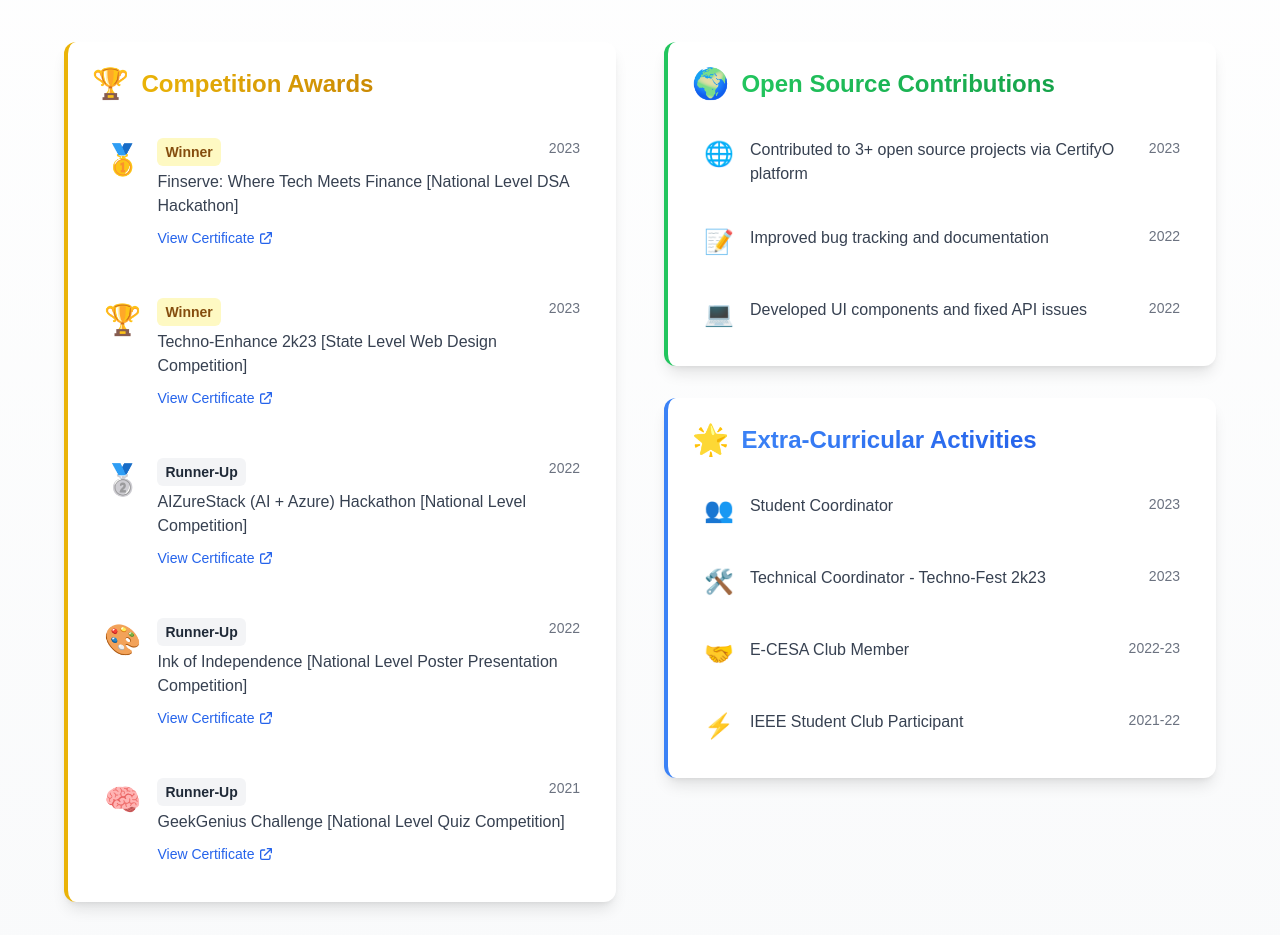
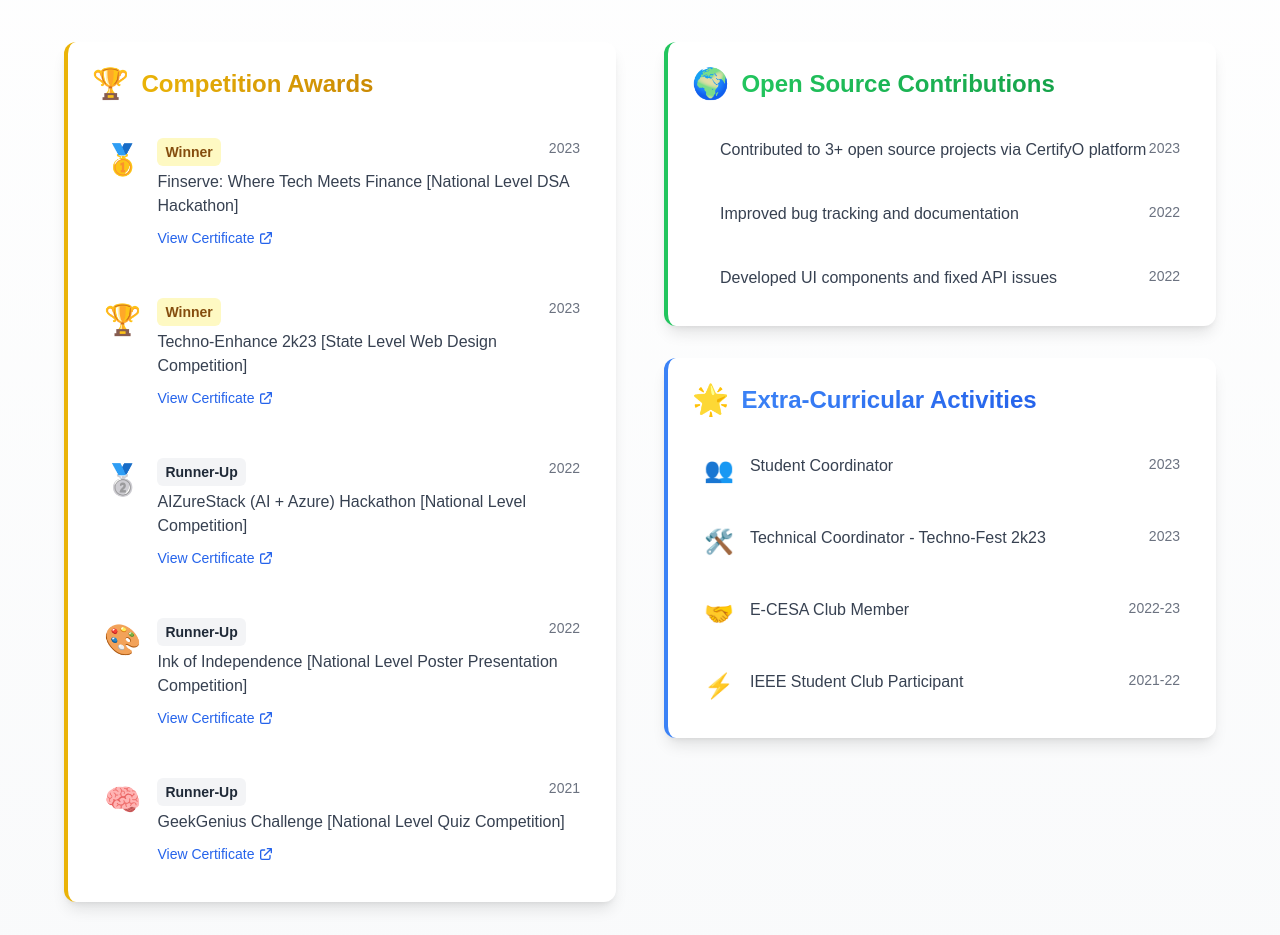
Before and after one commit to ShubhamG2004/My-Portfolio-Using-NextJS, a Next.js app: page / in a window 1280 px wide. Shown: the part 7020-7955 px from the top of the page. Built offline with nearby package versions, Linux system fonts and the light colour scheme.

Commit message:
modified:   src/components/Awards.jsx

```diff
--- a/src/components/Awards.jsx
+++ b/src/components/Awards.jsx
@@ -47,9 +47,9 @@ export default function Awards() {
   ];
 
   const openSource = [
-    { text: "Contributed to 3+ open source projects via CertifyO platform", icon: "🌐", year: "2023" },
-    { text: "Improved bug tracking and documentation", icon: "📝", year: "2022" },
-    { text: "Developed UI components and fixed API issues", icon: "💻", year: "2022" }
+    { text: "Contributed to 3+ open source projects via CertifyO platform", year: "2023" },
+    { text: "Improved bug tracking and documentation", year: "2022" },
+    { text: "Developed UI components and fixed API issues", year: "2022" }
   ];
 
   const containerVariants = {
```
